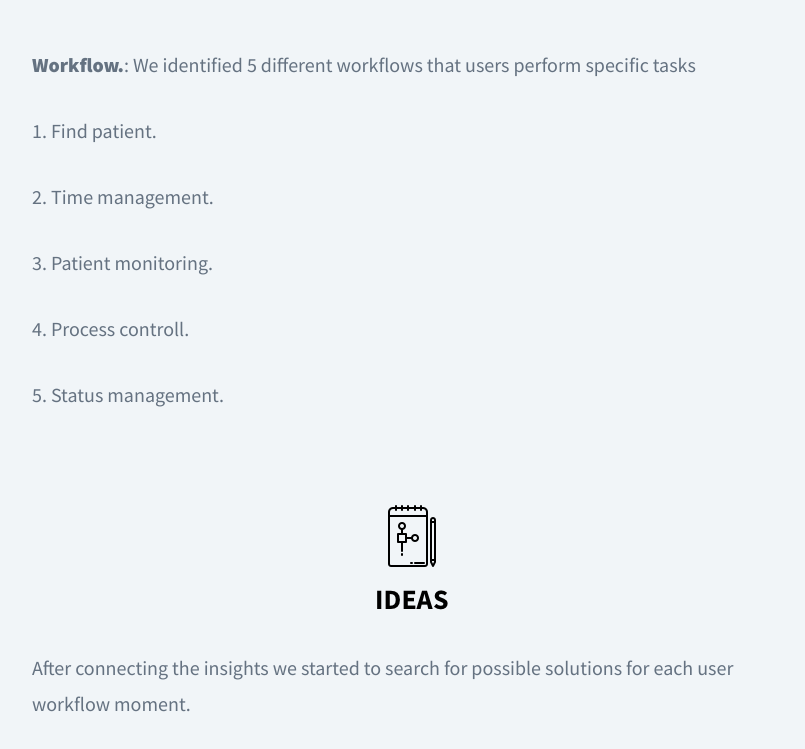
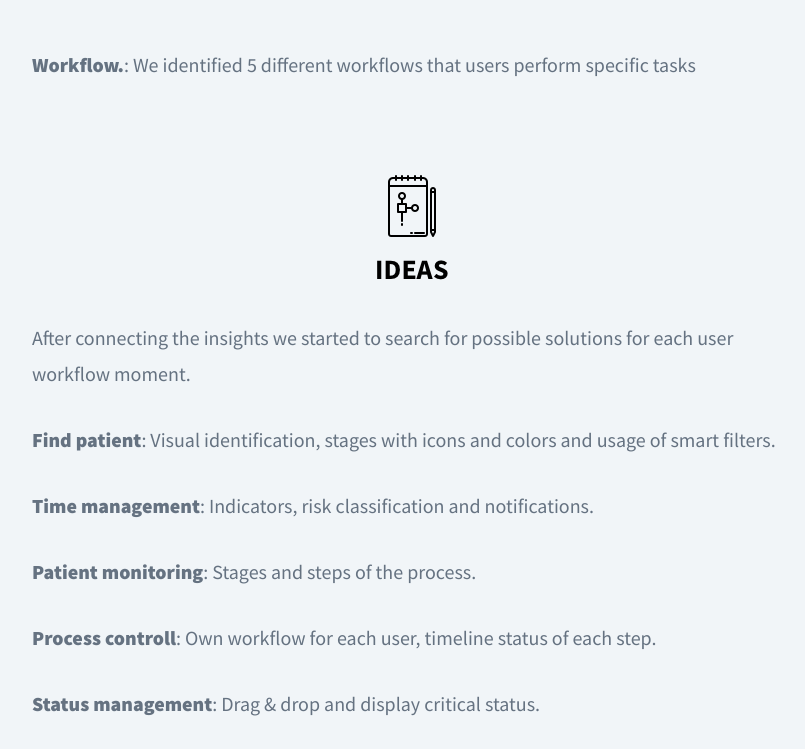
Before and after one commit to milenabozek/milenabozek.github.io, a plain HTML site: page projetos/emergency.html in a window 1280 px wide. Shown: the part 2515-3264 px from the top of the page, without its empty margins (228-1033 px from the left). Drawn offline with nearby package versions, Linux system fonts and the light colour scheme; files that its build step writes are made by us from their sources.

Commit message:
[UPD] Information from emergency from was removed

```diff
--- a/projetos/emergency.html
+++ b/projetos/emergency.html
@@ -169,16 +169,6 @@ height="0" width="0" style="display:none;visibility:hidden"></iframe></noscript>
 
 				<p><strong>Workflow.</strong>: We identified 5 different workflows that users perform specific tasks</p>
 
-				<p>1. Find patient.</p>
-
-				<p>2. Time management.</p>
-
-				<p>3. Patient monitoring.</p>
-
-				<p>4. Process controll.</p>
-
-				<p>5. Status management.</p>
-
 				<br>
 
 				<div class="grid-1">
@@ -231,10 +221,6 @@ height="0" width="0" style="display:none;visibility:hidden"></iframe></noscript>
 
 				<p>The interfaces were built with components that we already have from our Design System and we proposed solutions for each user workflow.</p>
 
-				<img class="max-image center" src="img/emergency8.png" />
-
-				<p align="center" style="font-size:16px;">Prototypes for the different workflows</p>
-
 				<img class="max-image center" src="img/emergency10.png" />
 
 				<br>
```
